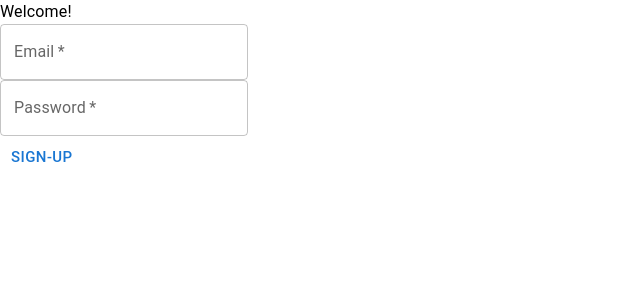
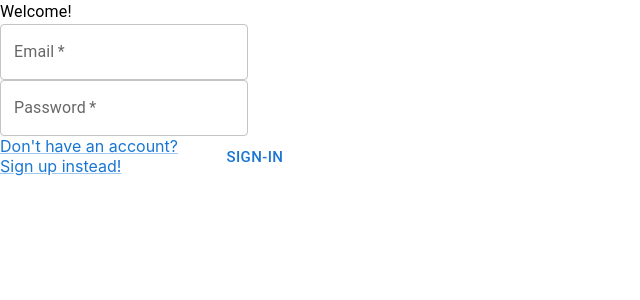
Before and after one commit to UpwardStart/SpeakEasy, a React (Create React App) app in the folder client/: page / in a window 1280 px wide. Shown: the top 300 px of the page, without its empty margins (0-640 px from the left). Built offline with nearby package versions, Linux system fonts and the light colour scheme; no server answers.

Commit message:
Fixed bugs with passing props and user data

```diff
--- a/client/src/App.jsx
+++ b/client/src/App.jsx
@@ -1,5 +1,4 @@
 import { useEffect, useState } from 'react';
-import ChatRoom from './ChatRoom';
 import Auth from './screens/Auth';
 import parseRoute from './lib/parse-route';
 import Home from './screens/Home';
@@ -10,15 +9,16 @@ export default function App() {
   const [route, setRoute] = useState(parseRoute(window.location.hash));
 
   useEffect(() => {
-    window.addEventListener('hashChange', () => {
+    window.addEventListener('hashchange', () => {
+      console.log('hash change');
       setRoute(parseRoute(window.location.hash));
     });
   }, []);
 
   const handleSignIn = (result) => {
-    const { user, token } = result;
+    const { credentials, token } = result;
     window.localStorage.setItem('react-context-jwt', token);
-    setUser({ user });
+    setUser({ user: credentials });
   }
 
   const handleSignOut = () => {
@@ -27,7 +27,6 @@ export default function App() {
   }
 
   const renderPage = () => {
-    console.log(route);
     if (route.path === '') {
       return <Home
         user={user}
--- a/client/src/ChatRoom.jsx
+++ b/client/src/ChatRoom.jsx
@@ -12,8 +12,8 @@ const centerStyle  = {
    justifyContent: 'center',
   }
 
-export default function ChatRoom() {
-  const [username, setUsername]  = useState('');
+export default function ChatRoom(props) {
+  const { username } = props.user;
   const [chat, setChat] = useState('')
 
   const joinRoom = () => {
@@ -33,15 +33,6 @@ export default function ChatRoom() {
       onChange={e => setChat(e.target.value)}
       />
       </Box>
-      <Box component="div">
-        <TextField
-        variant="outlined"
-        label="Username"
-        sx={{width: 500}}
-        value={username}
-          onChange={e => setUsername(e.target.value)}
-        />
-      </Box>
       <Box component="div" sx={{ marginTop: '2rem'}}>
         <Button variant="contained" onClick={joinRoom} sx={{width: '10rem', height: '3rem' }}>Join</Button>
       </Box>
--- a/client/src/components/auth-form.jsx
+++ b/client/src/components/auth-form.jsx
@@ -2,33 +2,39 @@ import React from 'react';
 import {
   Grid,
   Box,
-  Typography,
   Button,
   FormControl,
   TextField,
+  Link,
 } from "@mui/material"
 
 export default function AuthForm(props) {
-  const handleRegister = (event) => {
+  const { action } = props;
+  console.log('action', action);
+  const link = action === 'sign-in'
+    ? "#sign-up"
+    : "#sign-in"
+  const message = action === 'sign-in'
+    ? "Don't have an account? Sign up instead!"
+    : "Have an account? Sign in instead!";
+
+  const handleSubmit = (event) => {
     event.preventDefault();
-    const { action } = props;
-    const email = event.target.email.value;
+    const username = event.target.email.value;
     const password = event.target.password.value;
-    console.log(email);
-    console.log(password);
     const req = {
       method: 'POST',
       headers: {
         'Content-Type': 'application/json'
       },
-      body: JSON.stringify({ email, password })
+      body: JSON.stringify({ username, password })
     };
     fetch(`/api/auth/${action}`, req)
       .then(res => res.json())
       .then(result => {
         if (action === 'sign-up') {
           window.location.hash = 'sign-in';
-        } else if (result.user && result.token) {
+        } else if (result.credentials && result.token) {
           props.onSignIn(result);
         }
       });
@@ -37,7 +43,7 @@ export default function AuthForm(props) {
   return (
     <Grid container justify="center">
      <Box>
-       <form onSubmit={handleRegister}>
+       <form onSubmit={handleSubmit}>
          <Grid>
            <Grid>
             <FormControl>
@@ -62,10 +68,15 @@ export default function AuthForm(props) {
               />
             </FormControl>
           </Grid>
-          <Grid>
-            <Button type="submit" size="large">
-              Sign-up
-            </Button>
+          <Grid container rowSpacing={1} columnSpacing={{ xs: 1, sm: 2, md: 3 }}>
+            <Grid item xs={6}>
+              <Link href={link}>{message}</Link>
+            </Grid>
+            <Grid item xs={6}>
+              <Button type="submit" size="large">
+                { action.toUpperCase() }
+              </Button>
+            </Grid>
           </Grid>
          </Grid>
        </form>
--- a/client/src/screens/Auth.jsx
+++ b/client/src/screens/Auth.jsx
@@ -19,7 +19,7 @@ export default function Auth (props) {
       <AuthForm
         key={action}
         action={action}
-        onSignIn={handleSignIn} />
+        onSignIn={props.onSignIn} />
     </Grid>
   );
 
--- a/client/src/screens/Home.jsx
+++ b/client/src/screens/Home.jsx
@@ -4,13 +4,15 @@ import Auth from './Auth';
 
 export default function Home(props) {
   const { user } = props;
+
   return (
     user
       ? <ChatRoom
+        user={user}
         onSignOut={props.handleSignOut} />
       : <Auth
           key='sign-in'
           action='sign-in'
-          onSignIn={props.handleSignIn} />
+          onSignIn={props.onSignIn} />
   );
 }
```
